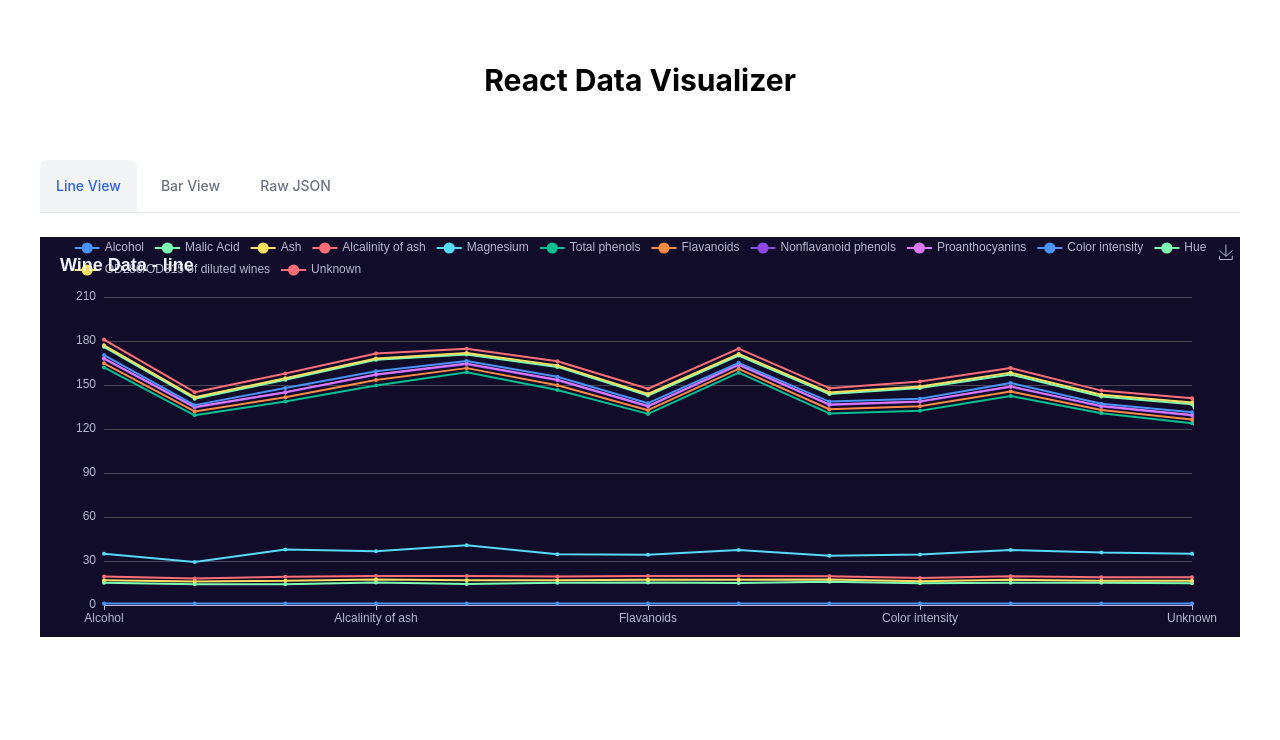
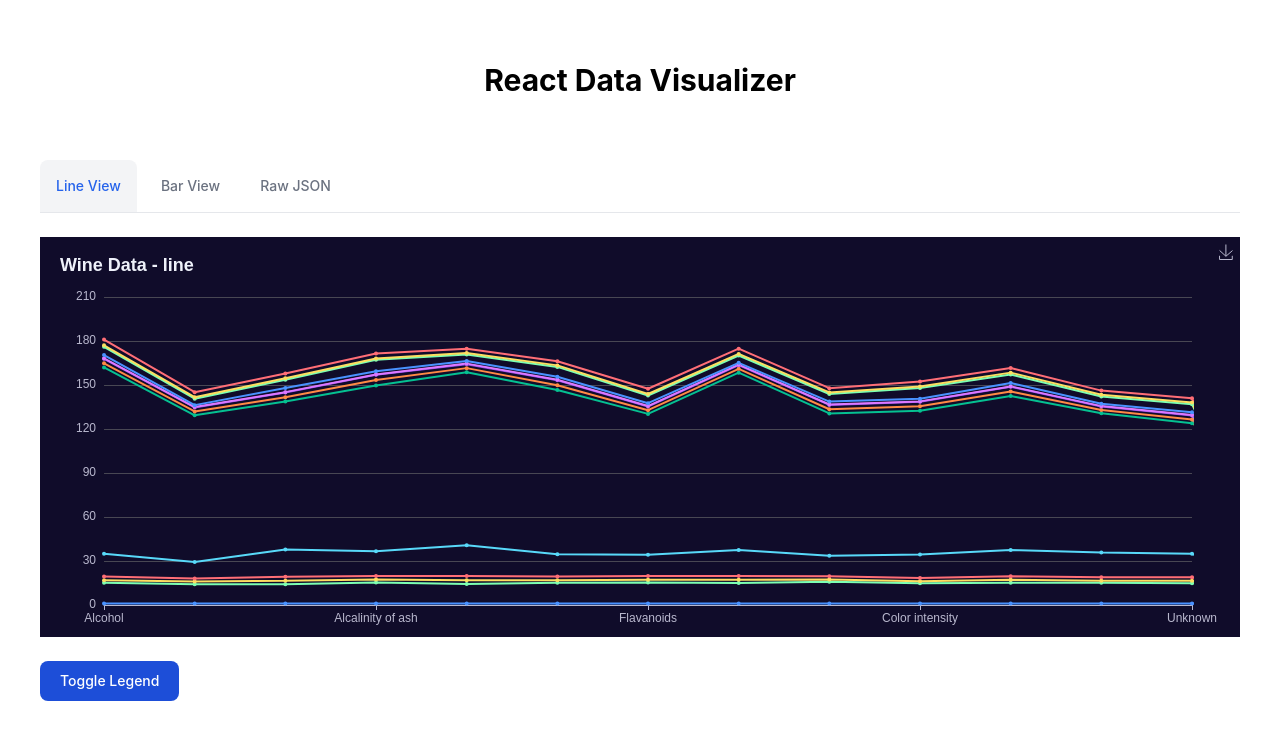
Before and after one commit to theDevSoham/react_data_visualizer, a React (Create React App) app: page / in a window 1280 px wide. Shown: the top 740 px of the page. Built offline with nearby package versions, Linux system fonts and the light colour scheme.

Commit message:
legend toggle set

```diff
--- a/src/components/Body.tsx
+++ b/src/components/Body.tsx
@@ -48,6 +48,7 @@
 const Body: React.FC = () => {
   const [option, setOption] = React.useState<Options>(InitialOptions);
   const [currentTab, setCurrentTab] = React.useState<Tab['id']>(tabs[0].id);
+  const [showLegend, setShowLegend] = React.useState<boolean>(false);
 
   const selectTab = (e: React.MouseEvent<HTMLButtonElement>, id: string): void => {
     e.preventDefault();
@@ -64,6 +65,7 @@
         },
         legend: {
           data: Object.keys(data[0]),
+          show: showLegend
         },
         xAxis: [
           {
@@ -81,7 +83,7 @@
         series: getSeriesData(data, currentTab),
       };
     });
-  }, [data, currentTab]);
+  }, [data, currentTab, showLegend]);
 
   return (
     <section className="w-full h-8/10 px-10">
@@ -114,7 +116,8 @@
 
       <div className="mt-6">
         {currentTab !== 'raw'
-        ? <ReactEChartsCore
+        ? <div>
+            <ReactEChartsCore
               echarts={echarts}
               option={option}
               notMerge={true}
@@ -123,6 +126,16 @@
               opts={{ renderer: "canvas" }}
               style={{ height: 400 }}
             />
+
+            <div className="mt-6">
+            <button
+              className="text-white bg-blue-700 hover:bg-blue-800 focus:ring-4 focus:ring-blue-300 font-medium rounded-lg text-sm px-5 py-2.5 mr-2 mb-2 dark:bg-blue-600 dark:hover:bg-blue-700 focus:outline-none dark:focus:ring-blue-800"
+              onClick={() => { setShowLegend(showLegend => !showLegend) }}
+            >
+              Toggle Legend
+            </button>
+            </div>
+        </div>
         : <div className="overflow-x-auto">xxx</div>
         }
       </div>
--- a/src/interfaces/interface.ts
+++ b/src/interfaces/interface.ts
@@ -31,9 +31,7 @@
   }
   legend?: {
     data: string[]
-    padding?: number
-    orient?: 'horizontal' | 'vertical'
-    bottom?: string | number
+    show: boolean
   }
   toolbox: {
     feature: {
--- a/src/static/static.ts
+++ b/src/static/static.ts
@@ -8,7 +8,8 @@
     trigger: 'axis'
   },
   legend: {
-    data: ['Def1', 'Def2', 'Def3']
+    data: ['Def1', 'Def2', 'Def3'],
+    show: true
   },
   toolbox: {
     feature: {
```
Lines whose indentation alone changed are shown as unchanged.
